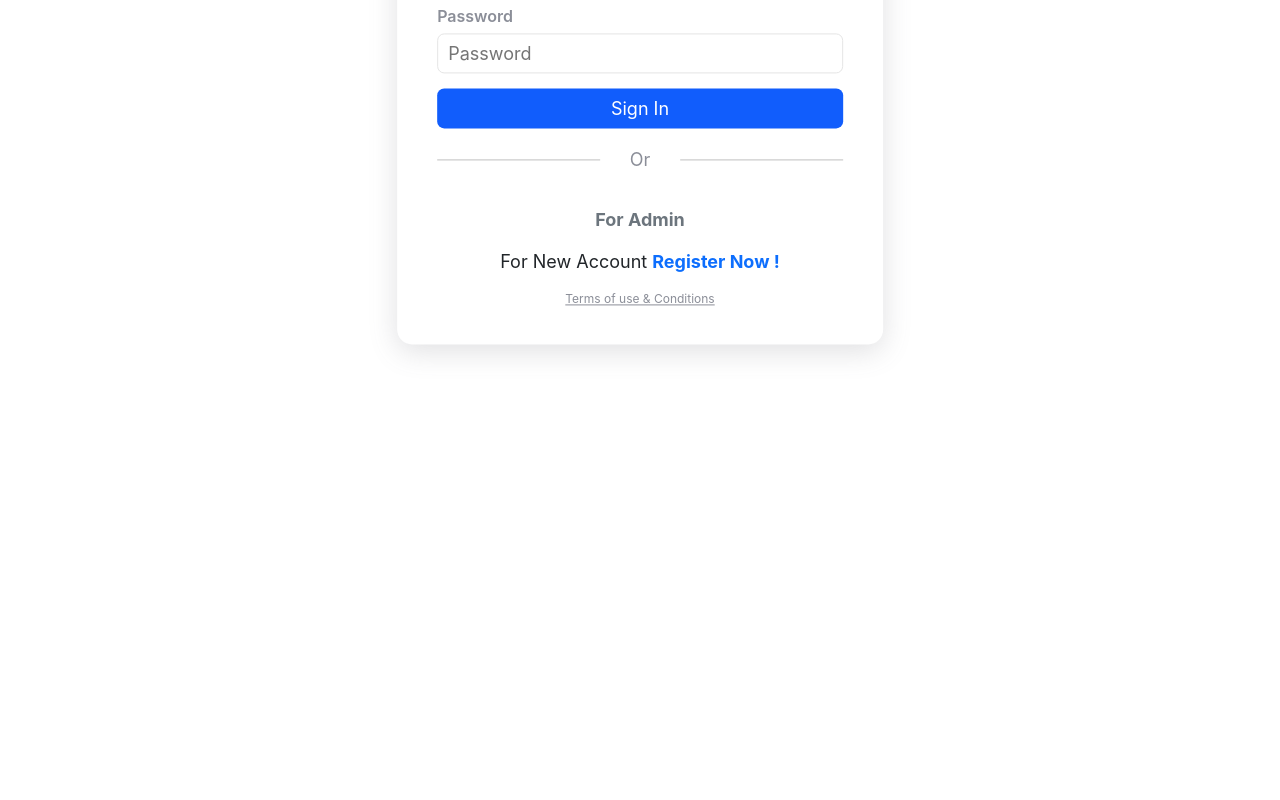
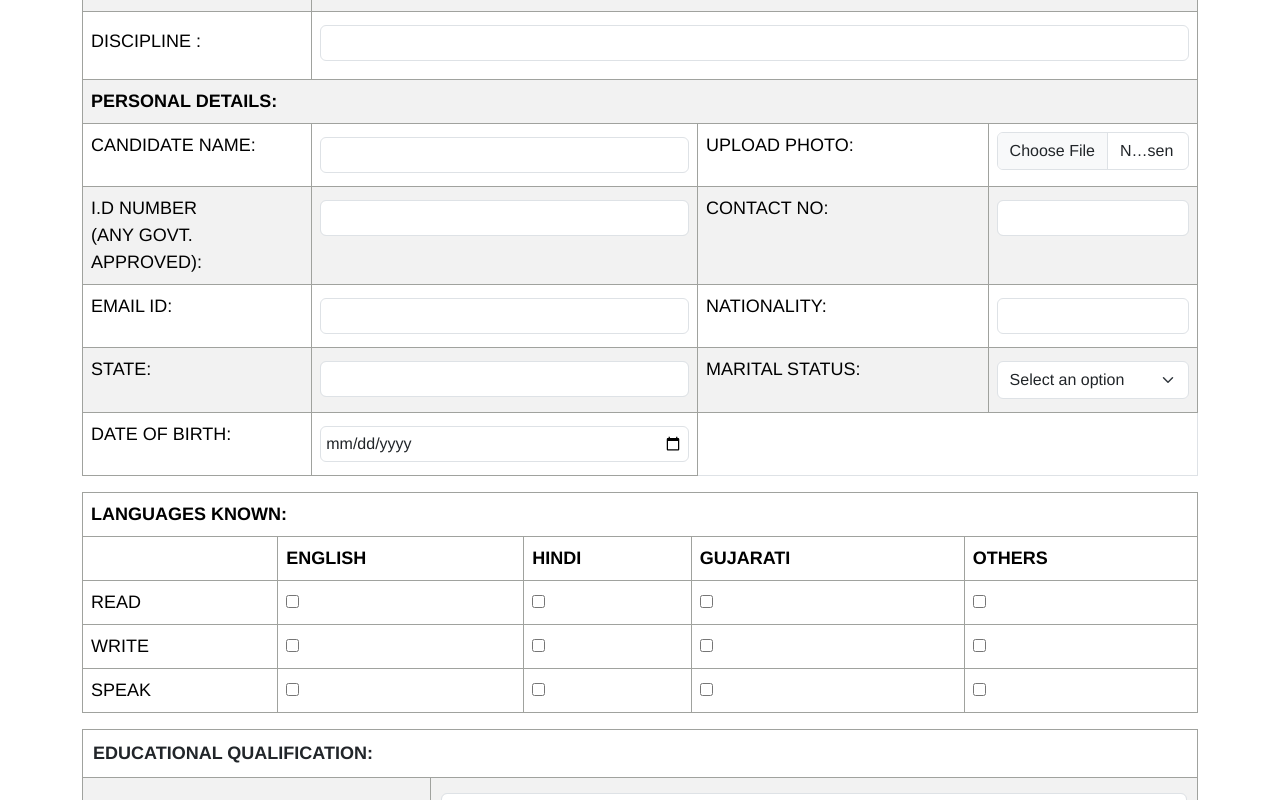
Before and after one commit to HitarthRevakar/ProjectK, a React (Create React App) app: page /home in a window 1280 px wide. Before the commit this address led to /. Shown: the part 390-1190 px from the top of the page. Before the commit the page ends 800 px from the top, so only its background shows below. Built offline with nearby package versions, Linux system fonts and the light colour scheme; no server answers.

Commit message:
minor fix

```diff
--- a/src/App.js
+++ b/src/App.js
@@ -18,9 +18,9 @@ function App() {
           <Route path='/admin' element={<AdminApp />} />
           <Route path='/edit/:id' element={<EditForm />} />
           <Route path='/home' element={
-            <ProtectedRoute>
+
               <Home />
-            </ProtectedRoute>
+
           } />
         </Routes>
       </UserAuthContextProvider>
--- a/src/components/ADMIN/AdminApp.js
+++ b/src/components/ADMIN/AdminApp.js
@@ -21,9 +21,11 @@ const AdminApp = () => {
           id: doc.id, // Document ID
           ...doc.data(), // Data inside the document
         }));
-
+debugger
         // Set the forms state with the fetched data
         setForms(formsData);
+        const user = formsData.filter(user => user.email == "kartikgupta1805@gmail.com")
+        console.log(user)
 
         // add images of candidates in admin below code is code to get the images from firebase
         const storageRef = storage.ref();
--- a/src/components/HOME/Home.js
+++ b/src/components/HOME/Home.js
@@ -15,6 +15,7 @@ import { storage } from '../../firebase';
 function Home() {
   const { logOut, user } = useUserAuth();
   const [modal, setModal] = useState(false);
+  const [submitted , setSubmitted] = useState(false)
   const navigate = useNavigate();
   let imageRef = useRef();
   const {
@@ -184,6 +185,7 @@ function Home() {
       } else {
         alert('Please select an option !');
       }
+setSubmitted(false)
     } catch (error) {
       console.error('An error occurred:', error);
       alert('An error occurred while generating the PDF. Please try again.');
@@ -291,6 +293,7 @@ function Home() {
                     }`}
                   />
                 </td>
+                {!submitted ?<>
                 <td colSpan="1">UPLOAD PHOTO:</td>
                 <td colSpan="1">
                   <input
@@ -303,7 +306,7 @@ function Home() {
                     }`}
                     onChange={(e) => displayUserPhoto(e)}
                   />
-                </td>
+                </td></>:<></>}
               </tr>
               {/* Add more PERSONAL DETAILS fields here */}
 
@@ -427,10 +430,10 @@ function Home() {
                 <input
                   type="checkbox"
                   value="english"
-                  name="language"
-                  {...register('language', { required: true })}
+                  name="read"
+                  {...register('read', { required: true })}
                   className={` ${
-                      errors.language ? 'error-input' : ''
+                      errors.read ? 'error-input' : ''
                     }`}
                 />
               </td>
@@ -440,9 +443,9 @@ function Home() {
                   name="language"
                   value="hindi"
 
-                  {...register('language', { required: true })}
+                  {...register('read', { required: true })}
                   className={` ${
-                      errors.language ? 'error-input' : ''
+                      errors.read ? 'error-input' : ''
                     }`}
                 />
               </td>
@@ -451,9 +454,9 @@ function Home() {
                   type="checkbox"
                   value="gujarati"
                   name="language"
-                  {...register('language', { required: true })}
+                  {...register('read', { required: true })}
                   className={` ${
-                      errors.language ? 'error-input' : ''
+                      errors.read ? 'error-input' : ''
                     }`}
                 />
               </td>
@@ -462,9 +465,9 @@ function Home() {
                   type="checkbox"
                   value="other"
                   name="language"
-                  {...register('language', { required: true })}
+                  {...register('read', { required: true })}
                   className={` ${
-                      errors.language ? 'error-input' : ''
+                      errors.read ? 'error-input' : ''
                     }`}
                 />
               </td>
@@ -479,9 +482,9 @@ function Home() {
                   type="checkbox"
                   value="english"
                   name="language"
-                  {...register('language', { required: true })}
+                  {...register('write', { required: true })}
                   className={` ${
-                      errors.language ? 'error-input' : ''
+                      errors.write ? 'error-input' : ''
                     }`}
                 />
               </td>
@@ -491,9 +494,9 @@ function Home() {
                   name="language"
                   value="hindi"
 
-                  {...register('language', { required: true })}
+                  {...register('write', { required: true })}
                   className={` ${
-                      errors.language ? 'error-input' : ''
+                      errors.write ? 'error-input' : ''
                     }`}
                 />
               </td>
@@ -502,9 +505,9 @@ function Home() {
                   type="checkbox"
                   value="gujarati"
                   name="language"
-                  {...register('language', { required: true })}
+                  {...register('write', { required: true })}
                   className={` ${
-                      errors.language ? 'error-input' : ''
+                      errors.write ? 'error-input' : ''
                     }`}
                 />
               </td>
@@ -513,9 +516,9 @@ function Home() {
                   type="checkbox"
                   value="other"
                   name="language"
-                  {...register('language', { required: true })}
+                  {...register('write', { required: true })}
                   className={` ${
-                      errors.language ? 'error-input' : ''
+                      errors.write ? 'error-input' : ''
                     }`}
                 />
               </td>
@@ -526,52 +529,49 @@ function Home() {
             <tr>
               <td>SPEAK</td>
               <td>
-                  <select
-                    className={`form-select ${errors.language ? 'error-input' : ''}`}
+                <input
+                  type="checkbox"
+                  value="english"
                   name="language"
-                    Value="english"
-                    {...register('language', { required: true })}
-                  >
-                    <option value="">Select Option</option>
-                    <option value="yes">Yes</option>
-                    <option ion value="no">No</option>
-                  </select>
+                  {...register('speak', { required: true })}
+                  className={` ${
+                      errors.speak ? 'error-input' : ''
+                    }`}
+                />
               </td>
               <td>
-                <select
-                      className={`form-select ${errors.language ? 'error-input' : ''}`}
+                <input
+                  type="checkbox"
                   name="language"
-                      Value="hindi"
-                      {...register('language', { required: true })}
-                    >
-                      <option value="">Select Option</option>
-                      <option value="yes">Yes</option>
-                      <option ion value="no">No</option>
-                </select>
+                  value="hindi"
+
+                  {...register('speak', { required: true })}
+                  className={` ${
+                      errors.speak ? 'error-input' : ''
+                    }`}
+                />
               </td>
               <td>
-                <select
-                        className={`form-select ${errors.language ? 'error-input' : ''}`}
+                <input
+                  type="checkbox"
+                  value="gujarati"
                   name="language"
-                        Value="gujarati"
-                        {...register('language', { required: true })}
-                      >
-                        <option value="">Select Option</option>
-                        <option value="yes">Yes</option>
-                        <option ion value="no">No</option>
-                  </select>
+                  {...register('speak', { required: true })}
+                  className={` ${
+                      errors.speak ? 'error-input' : ''
+                    }`}
+                />
               </td>
               <td>
-                <select
-                        className={`form-select ${errors.language ? 'error-input' : ''}`}
+                <input
+                  type="checkbox"
+                  value="other"
                   name="language"
-                        Value="other"
-                        {...register('language', { required: true })}
-                      >
-                        <option value="">Select Option</option>
-                        <option value="yes">Yes</option>
-                        <option ion value="no">No</option>
-                  </select>
+                  {...register('speak', { required: true })}
+                  className={` ${
+                      errors.speak ? 'error-input' : ''
+                    }`}
+                />
               </td>
             </tr>
             {/* Add more LANGUAGES KNOWN fields here */}
@@ -652,14 +652,13 @@ function Home() {
             </tr>
           </thead>
           <tbody>
-            {[1, 2, 3, 4, 5, 6].map((index) => (
+            {[1, 2, 3, 4, 5, 6].map((index) =>{submitted ? (
         <tr key={index}>
                 <td>
                  <input
                     type="text"
                     name={`company_name_${index}`}
                     {...register(`company_name_${index}`)}
-
                   />
                 </td>
                 <td>
@@ -688,7 +687,7 @@ function Home() {
                   </center>
                 </td>
               </tr>
-            ))}
+            ): <></>})}
           </tbody>
         </table>
 
@@ -748,6 +747,7 @@ function Home() {
             onClick={() => {
               toggle();
               handleGeneratePDF();
+              setSubmitted(true)
             }}
             disabled={!selectedOption}// Disable the button when no option is selected
           >
--- a/src/components/ProtectedRoute.js
+++ b/src/components/ProtectedRoute.js
@@ -31,7 +31,7 @@ const ProtectedRoute = ({ children }) => {
     }
   }, [user, isLoading, navigate]);
 
-  return isLoading ? <LoadingSpinner /> : user ? children : null;
+  // return isLoading ? <LoadingSpinner /> : user ? children : null;
 };
 
 export default ProtectedRoute;
```
Lines whose indentation alone changed are shown as unchanged.
